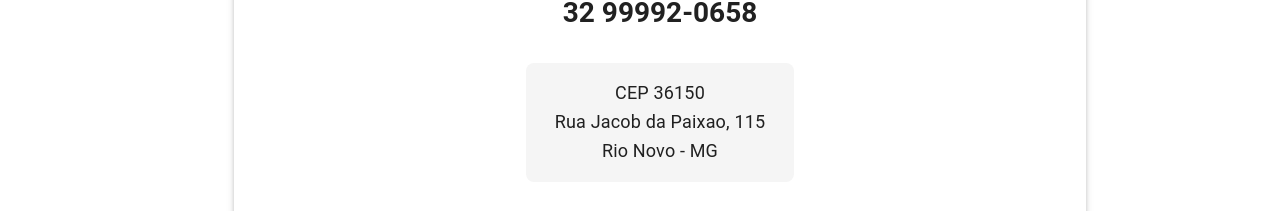
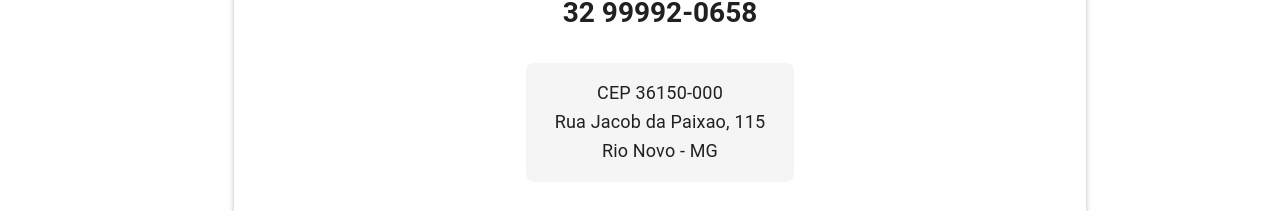
Before and after one commit to Acauhi99/front--casa-lar-rio-novo, a React (Vite) app: page /contact in a window 1280 px wide. Shown: the part 280-491 px from the top of the page. Built offline with nearby package versions, Linux system fonts and the light colour scheme.

Commit message:
refactor: corrigido o cep dos contatos

```diff
--- a/src/screens/Contact/Contact.jsx
+++ b/src/screens/Contact/Contact.jsx
@@ -66,7 +66,7 @@ export const Contact = () => {
           }}
         >
           <Typography variant="body1" textAlign="center">
-            CEP 36150
+            CEP 36150-000
             <br />
             Rua Jacob da Paixao, 115
             <br />
```
